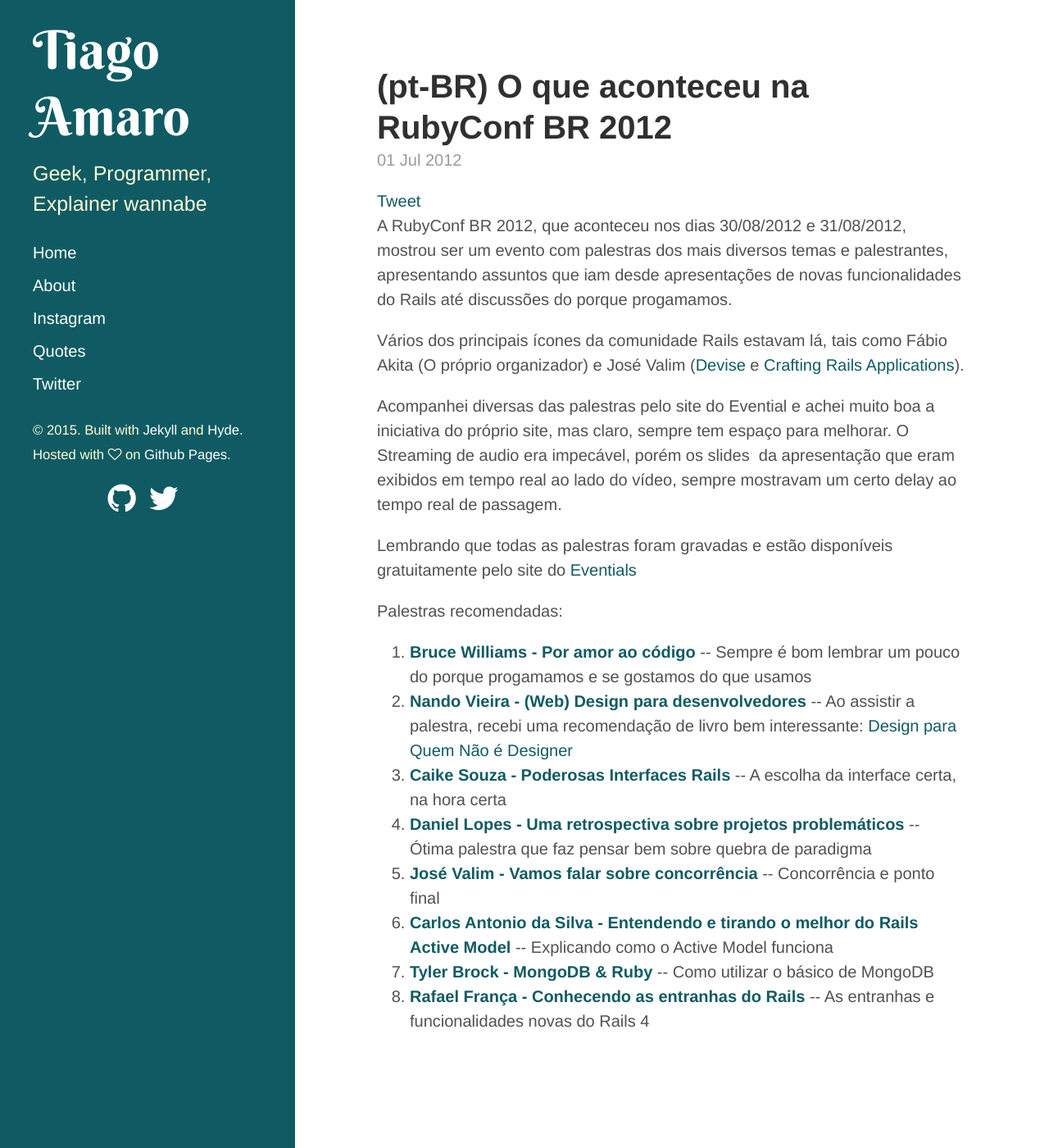
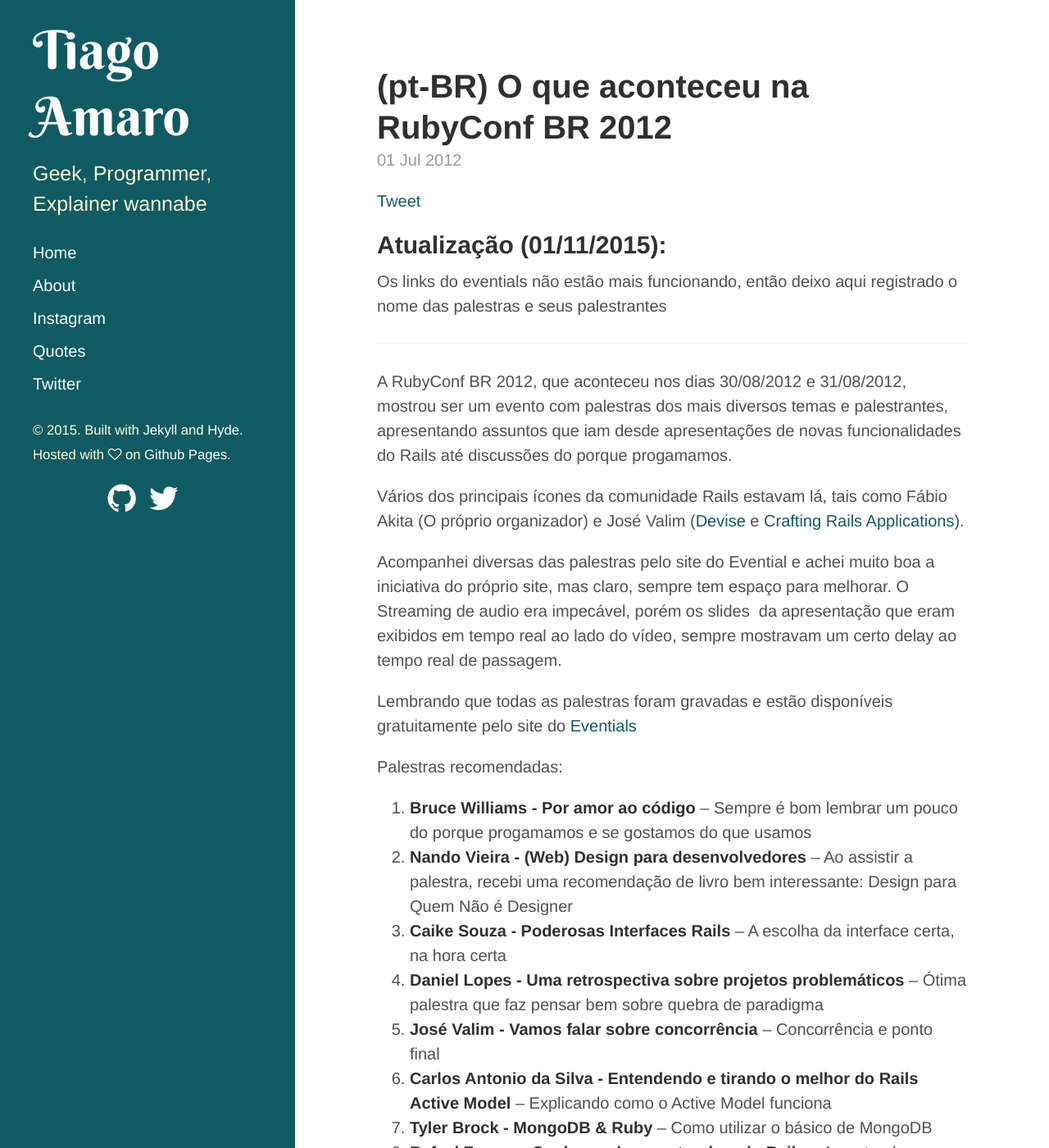
Before and after one commit to tiagoamaro/tiagoamaro.com.br_jekyll, a Jekyll site: the page built from _posts/2012-07-01-o-que-aconteceu-na-ruby-conf-br.md, in a window 1280 px wide and 1400 px high. Shown: the whole window at 82% size. Built offline with Jekyll 4.4.1, drawn with Linux system fonts in a browser that asks for light colours; nearby versions of some CDN libraries; comment, search, counter and statistics services are not loaded; some of the changed lines change nothing that is shown; some of the changed text lies outside the part shown.

Commit message:
updating old post due to broken URLs

```diff
--- a/_posts/2012-07-01-o-que-aconteceu-na-ruby-conf-br.md
+++ b/_posts/2012-07-01-o-que-aconteceu-na-ruby-conf-br.md
@@ -2,6 +2,12 @@
 layout: post
 title: (pt-BR) O que aconteceu na RubyConf BR 2012
 ---
+
+## Atualização (01/11/2015):
+
+Os links do eventials não estão mais funcionando, então deixo aqui registrado o nome das palestras e seus palestrantes
+
+------------
 
 A RubyConf BR 2012, que aconteceu nos dias 30/08/2012 e 31/08/2012, mostrou ser um evento com palestras dos mais diversos temas e palestrantes, apresentando assuntos que iam desde apresentações de novas funcionalidades do Rails até discussões do porque progamamos.
 
@@ -12,13 +18,12 @@
 Lembrando que todas as palestras foram gravadas e estão disponíveis gratuitamente pelo site do [Eventials](http://www.eventials.com/rubyconfbr2012)
 
 Palestras recomendadas:
-<ol>
-	<li><a href="http://www.eventials.com/rubyconfbr2012/recorded/M2UzZTJkMzY2MzdiNTg2NTUxNWM1MzI3NWY1YjRhMzYjIzEyODQ_3D" target="_blank"><strong>Bruce Williams - Por amor ao código</strong></a> -- Sempre é bom lembrar um pouco do porque progamamos e se gostamos do que usamos</li>
-	<li><a href="http://www.eventials.com/rubyconfbr2012/recorded/M2UzZTJkMzY2MzdiNTg2NTUxNWM1MzI3NWY1YjRhMzYjIzEyODU_3D" target="_blank"><strong>Nando Vieira - (Web) Design para desenvolvedores</strong></a> -- Ao assistir a palestra, recebi uma recomendação de livro bem interessante: <a href="http://www.livrariasaraiva.com.br/produto/379347/design-para-quem-nao-e-designer" target="_blank">Design para Quem Não é Designer</a></li>
-	<li><a href="http://www.eventials.com/rubyconfbr2012/recorded/M2UzZTJkMzY2MzdiNTg2NTUxNWM1MzI3NWY1YjRhMzYjIzEyOTU_3D" target="_blank"><strong>Caike Souza - Poderosas Interfaces Rails</strong></a> -- A escolha da interface certa, na hora certa</li>
-	<li><a href="http://www.eventials.com/rubyconfbr2012/recorded/M2UzZTJkMzY2MzdiNTg2NTUxNWM1MzI3NWY1YjRhMzYjIzEyODk_3D" target="_blank"><strong>Daniel Lopes - Uma retrospectiva sobre projetos problemáticos</strong></a> -- Ótima palestra que faz pensar bem sobre quebra de paradigma</li>
-	<li><a href="http://www.eventials.com/rubyconfbr2012/recorded/M2UzZTJkMzY2MzdiNTg2NTUxNWM1MzI3NWY1YjRhMzYjIzEyOTk_3D" target="_blank"><strong>José Valim - Vamos falar sobre concorrência</strong></a> -- Concorrência e ponto final</li>
-	<li><a href="http://www.eventials.com/rubyconfbr2012/recorded/M2UzZTJkMzY2MzdiNTg2NTUxNWM1MzI3NWY1YjRhMzYjIzEzMDI_3D" target="_blank"><strong>Carlos Antonio da Silva - Entendendo e tirando o melhor do Rails Active Model</strong></a> -- Explicando como o Active Model funciona</li>
-	<li><a href="http://www.eventials.com/rubyconfbr2012/recorded/M2UzZTJkMzY2MzdiNTg2NTUxNWM1MzI3NWY1YjRhMzYjIzEzMDY_3D" target="_blank"><strong>Tyler Brock - MongoDB &amp; Ruby</strong></a> -- Como utilizar o básico de MongoDB</li>
-	<li><a href="http://www.eventials.com/rubyconfbr2012/recorded/M2UzZTJkMzY2MzdiNTg2NTUxNWM1MzI3NWY1YjRhMzYjIzEzMDM_3D" target="_blank"><strong>Rafael França - Conhecendo as entranhas do Rails</strong></a> -- As entranhas e funcionalidades novas do Rails 4</li>
-</ol>
+
+1. **Bruce Williams - Por amor ao código** -- Sempre é bom lembrar um pouco do porque progamamos e se gostamos do que usamos
+2. **Nando Vieira - (Web) Design para desenvolvedores** -- Ao assistir a palestra, recebi uma recomendação de livro bem interessante: Design para Quem Não é Designer
+3. **Caike Souza - Poderosas Interfaces Rails** -- A escolha da interface certa, na hora certa
+4. **Daniel Lopes - Uma retrospectiva sobre projetos problemáticos** -- Ótima palestra que faz pensar bem sobre quebra de paradigma
+5. **José Valim - Vamos falar sobre concorrência** -- Concorrência e ponto final
+6. **Carlos Antonio da Silva - Entendendo e tirando o melhor do Rails Active Model** -- Explicando como o Active Model funciona
+7. **Tyler Brock - MongoDB &amp; Ruby** -- Como utilizar o básico de MongoDB
+8. **Rafael França - Conhecendo as entranhas do Rails** -- As entranhas e funcionalidades novas do Rails 4
```
